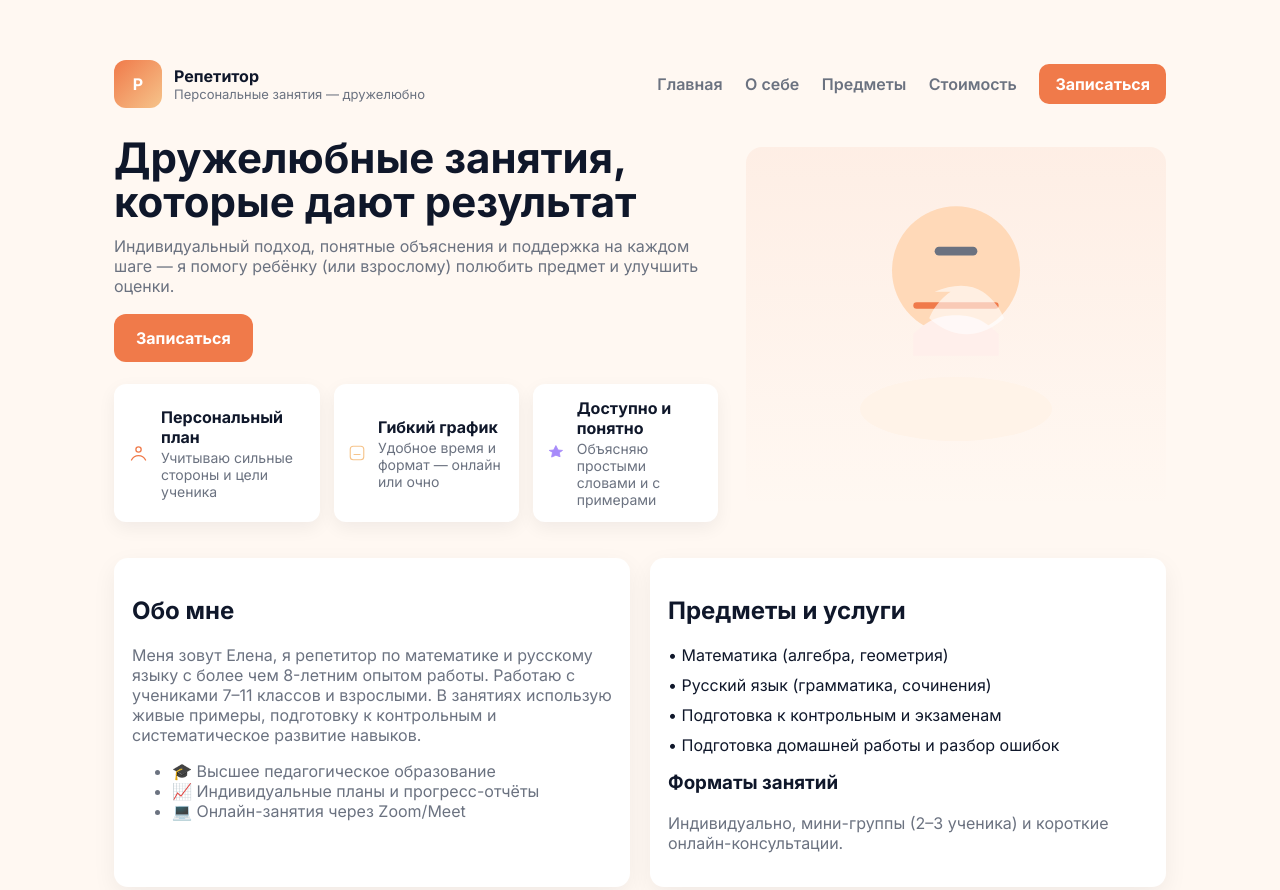
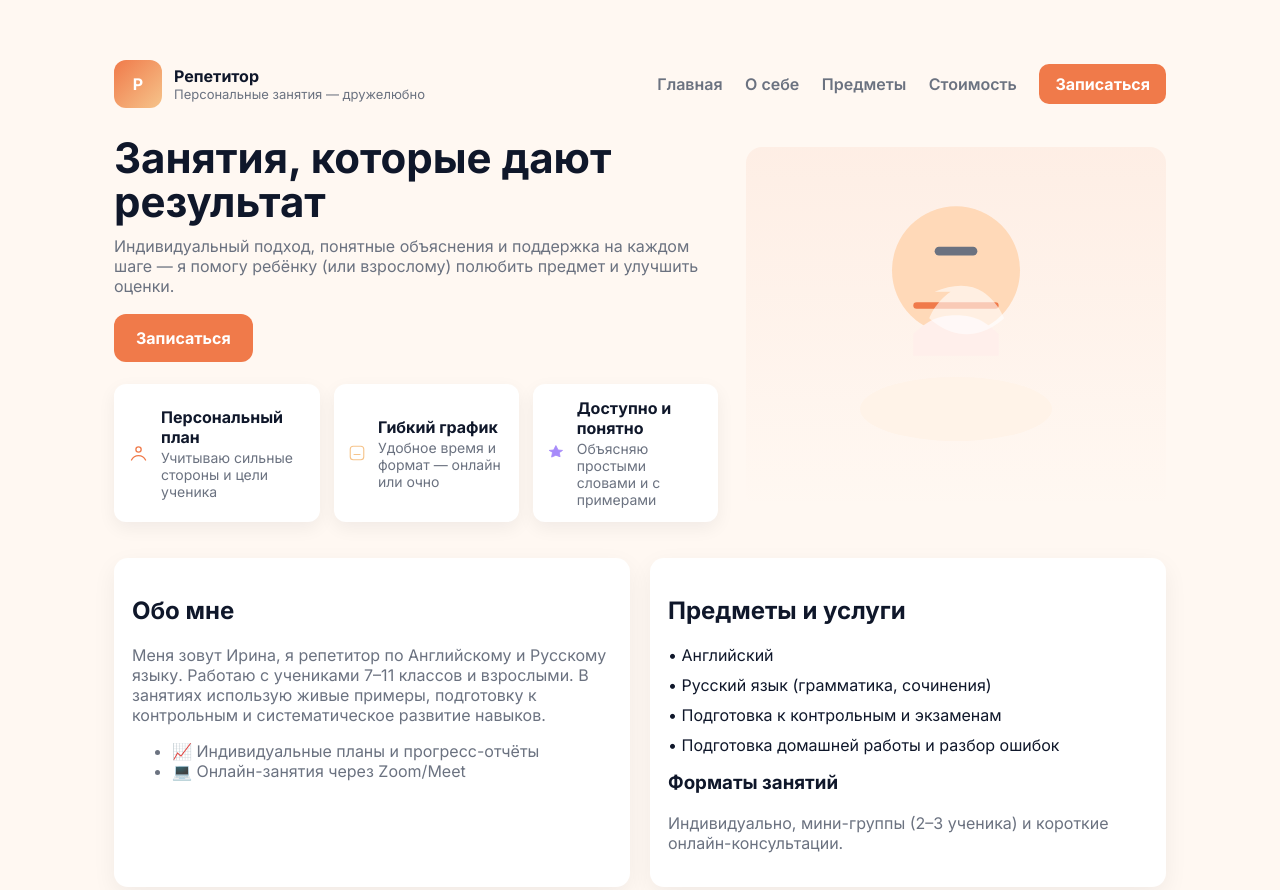
Before and after one commit to gsamvel848-ui/tutore-site, a plain HTML site: page index.html in a window 1280 px wide. Shown: the top 890 px of the page. Drawn offline with Linux system fonts and the light colour scheme.

Commit message:
Update index.html

```diff
--- a/index.html
+++ b/index.html
@@ -89,7 +89,7 @@
 
     <section id="home" class="hero">
       <div>
-        <h1>Дружелюбные занятия, которые дают результат</h1>
+        <h1>Занятия, которые дают результат</h1>
         <p>Индивидуальный подход, понятные объяснения и поддержка на каждом шаге — я помогу ребёнку (или взрослому) полюбить предмет и улучшить оценки.</p>
         <a class="primary-btn" href="#contact">Записаться</a>
 
@@ -137,10 +137,9 @@
     <section id="about" class="grid-2" aria-label="О себе">
       <div class="card">
         <h2>Обо мне</h2>
-        <p style="color:var(--muted)">Меня зовут Елена, я репетитор по математике и русскому языку с более чем 8-летним опытом работы. Работаю с учениками 7–11 классов и взрослыми. В занятиях использую живые примеры, подготовку к контрольным и систематическое развитие навыков.</p>
+        <p style="color:var(--muted)">Меня зовут Ирина, я репетитор по Английскому и Русскому языку. Работаю с учениками 7–11 классов и взрослыми. В занятиях использую живые примеры, подготовку к контрольным и систематическое развитие навыков.</p>
 
         <ul style="margin-top:12px;color:var(--muted)">
-          <li>🎓 Высшее педагогическое образование</li>
           <li>📈 Индивидуальные планы и прогресс-отчёты</li>
           <li>💻 Онлайн-занятия через Zoom/Meet</li>
         </ul>
@@ -149,7 +148,7 @@
       <div class="card subjects" id="subjects">
         <h2>Предметы и услуги</h2>
         <ul>
-          <li>• Математика (алгебра, геометрия)</li>
+          <li>• Английский</li>
           <li>• Русский язык (грамматика, сочинения)</li>
           <li>• Подготовка к контрольным и экзаменам</li>
           <li>• Подготовка домашней работы и разбор ошибок</li>
```
